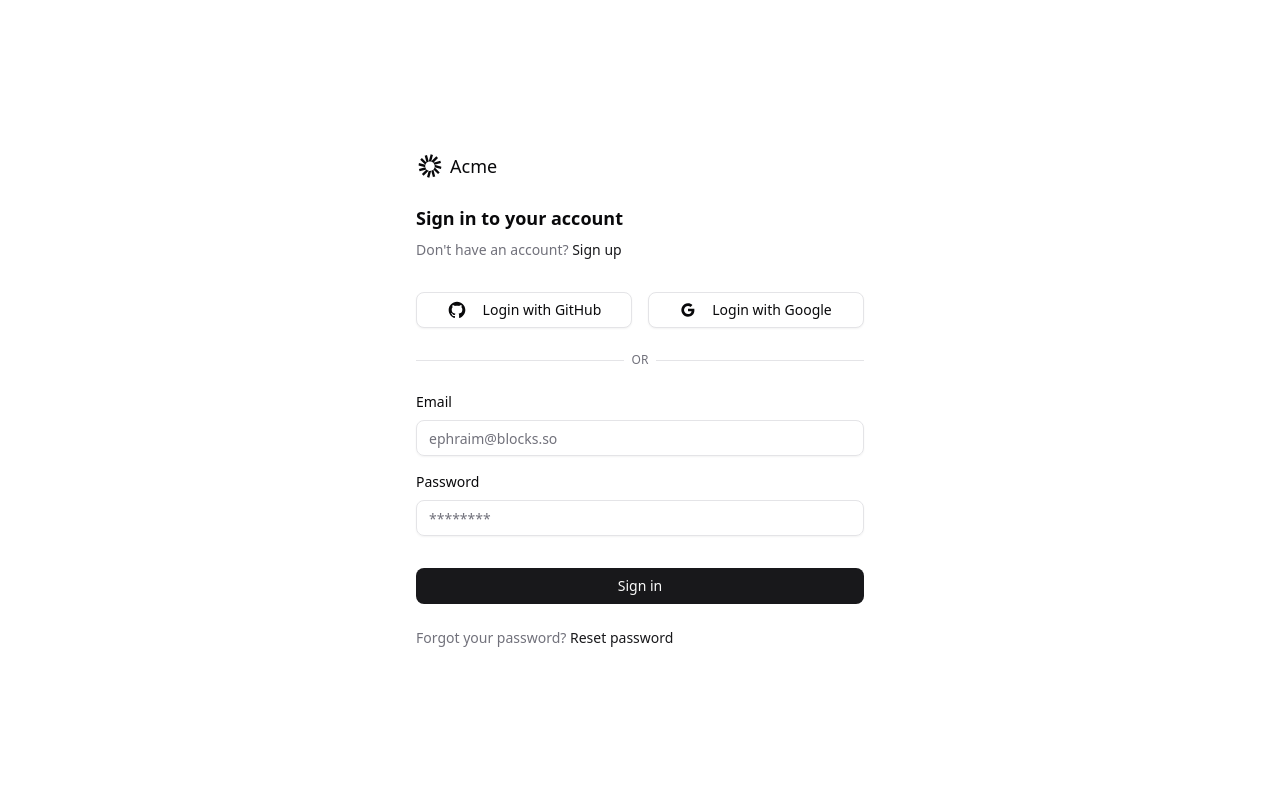
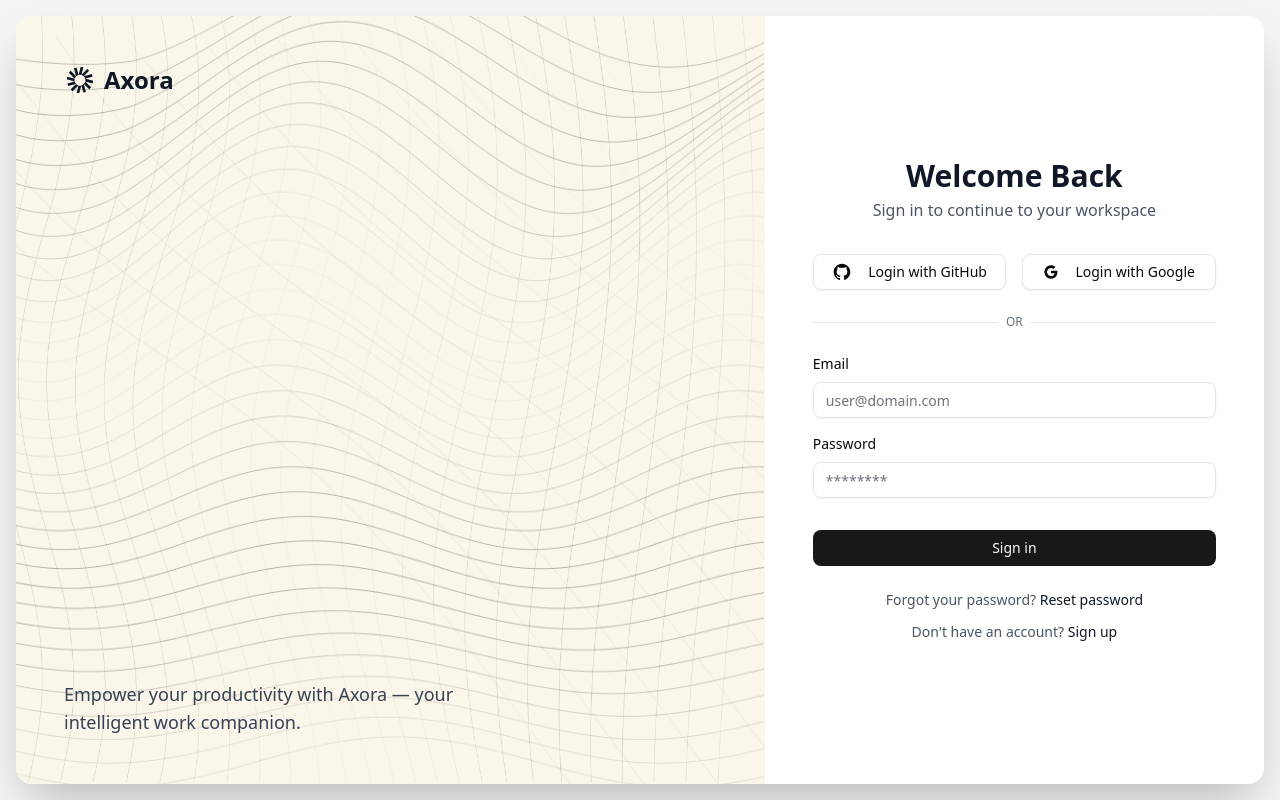
Before and after one commit to Shiyam2002/MVP_UI, a Next.js app in the folder axora/: page / in a window 1280 px wide. Built offline with nearby package versions, Linux system fonts and the light colour scheme.

Commit message:
feat: enhance login component with new layout and social login options

```diff
--- /dev/null
+++ b/axora/src/components/icon/Axora.tsx
@@ -0,0 +1,26 @@
+import { JSX, SVGProps } from "react";
+
+
+const Logo = (props: JSX.IntrinsicAttributes & SVGProps<SVGSVGElement>) => (
+    <svg
+        fill="currentColor"
+        height="48"
+        viewBox="0 0 40 48"
+        width="40"
+        {...props}
+    >
+        <clipPath id="a">
+            <path d="m0 0h40v48h-40z" />
+        </clipPath>
+        <g clipPath="url(#a)">
+            <path d="m25.0887 5.05386-3.933-1.05386-3.3145 12.3696-2.9923-11.16736-3.9331 1.05386 3.233 12.0655-8.05262-8.0526-2.87919 2.8792 8.83271 8.8328-10.99975-2.9474-1.05385625 3.933 12.01860625 3.2204c-.1376-.5935-.2104-1.2119-.2104-1.8473 0-4.4976 3.646-8.1436 8.1437-8.1436 4.4976 0 8.1436 3.646 8.1436 8.1436 0 .6313-.0719 1.2459-.2078 1.8359l10.9227 2.9267 1.0538-3.933-12.0664-3.2332 11.0005-2.9476-1.0539-3.933-12.0659 3.233 8.0526-8.0526-2.8792-2.87916-8.7102 8.71026z" />
+            <path d="m27.8723 26.2214c-.3372 1.4256-1.0491 2.7063-2.0259 3.7324l7.913 7.9131 2.8792-2.8792z" />
+            <path d="m25.7665 30.0366c-.9886 1.0097-2.2379 1.7632-3.6389 2.1515l2.8794 10.746 3.933-1.0539z" />
+            <path d="m21.9807 32.2274c-.65.1671-1.3313.2559-2.0334.2559-.7522 0-1.4806-.102-2.1721-.2929l-2.882 10.7558 3.933 1.0538z" />
+            <path d="m17.6361 32.1507c-1.3796-.4076-2.6067-1.1707-3.5751-2.1833l-7.9325 7.9325 2.87919 2.8792z" />
+            <path d="m13.9956 29.8973c-.9518-1.019-1.6451-2.2826-1.9751-3.6862l-10.95836 2.9363 1.05385 3.933z" />
+        </g>
+    </svg>
+);
+
+export default Logo;
--- /dev/null
+++ b/axora/src/components/icon/GitHub.tsx
@@ -0,0 +1,13 @@
+import { SVGProps } from "react";
+
+const GitHubIcon = (props: SVGProps<SVGSVGElement>) => (
+    <svg
+        fill="currentColor"
+        viewBox="0 0 24 24"
+        {...props}
+    >
+        <path d="M12.001 2C6.47598 2 2.00098 6.475 2.00098 12C2.00098 16.425 4.86348 20.1625 8.83848 21.4875C9.33848 21.575 9.52598 21.275 9.52598 21.0125C9.52598 20.775 9.51348 19.9875 9.51348 19.15C7.00098 19.6125 6.35098 18.5375 6.15098 17.975C6.03848 17.6875 5.55098 16.8 5.12598 16.5625C4.77598 16.375 4.27598 15.9125 5.11348 15.9C5.90098 15.8875 6.46348 16.625 6.65098 16.925C7.55098 18.4375 8.98848 18.0125 9.56348 17.75C9.65098 17.1 9.91348 16.6625 10.201 16.4125C7.97598 16.1625 5.65098 15.3 5.65098 11.475C5.65098 10.3875 6.03848 9.4875 6.67598 8.7875C6.57598 8.5375 6.22598 7.5125 6.77598 6.1375C6.77598 6.1375 7.61348 5.875 9.52598 7.1625C10.326 6.9375 11.176 6.825 12.026 6.825C12.876 6.825 13.726 6.9375 14.526 7.1625C16.4385 5.8625 17.276 6.1375 17.276 6.1375C17.826 7.5125 17.476 8.5375 17.376 8.7875C18.0135 9.4875 18.401 10.375 18.401 11.475C18.401 15.3125 16.0635 16.1625 13.8385 16.4125C14.201 16.725 14.5135 17.325 14.5135 18.2625C14.5135 19.6 14.501 20.675 14.501 21.0125C14.501 21.275 14.6885 21.5875 15.1885 21.4875C19.259 20.1133 21.9999 16.2963 22.001 12C22.001 6.475 17.526 2 12.001 2Z" />
+    </svg>
+);
+
+export default GitHubIcon;
--- /dev/null
+++ b/axora/src/components/icon/Google.tsx
@@ -0,0 +1,13 @@
+import { SVGProps } from "react";
+
+const GoogleIcon = (props: SVGProps<SVGSVGElement>) => (
+    <svg
+        fill="currentColor"
+        viewBox="0 0 24 24"
+        {...props}
+    >
+        <path d="M3.06364 7.50914C4.70909 4.24092 8.09084 2 12 2C14.6954 2 16.959 2.99095 18.6909 4.60455L15.8227 7.47274C14.7864 6.48185 13.4681 5.97727 12 5.97727C9.39542 5.97727 7.19084 7.73637 6.40455 10.1C6.2045 10.7 6.09086 11.3409 6.09086 12C6.09086 12.6591 6.2045 13.3 6.40455 13.9C7.19084 16.2636 9.39542 18.0227 12 18.0227C13.3454 18.0227 14.4909 17.6682 15.3864 17.0682C16.4454 16.3591 17.15 15.3 17.3818 14.05H12V10.1818H21.4181C21.5364 10.8363 21.6 11.5182 21.6 12.2273C21.6 15.2727 20.5091 17.8363 18.6181 19.5773C16.9636 21.1046 14.7 22 12 22C8.09084 22 4.70909 19.7591 3.06364 16.4909C2.38638 15.1409 2 13.6136 2 12C2 10.3864 2.38638 8.85911 3.06364 7.50914Z" />
+    </svg>
+);
+
+export default GoogleIcon;
--- a/axora/src/components/login.tsx
+++ b/axora/src/components/login.tsx
@@ -1,155 +1,128 @@
+"use client";
+
 import { Button } from "@/src/components/ui/button";
 import { Input } from "@/src/components/ui/input";
 import { Label } from "@/src/components/ui/label";
 import { Separator } from "@/src/components/ui/separator";
-import { JSX, SVGProps } from "react";
 
-const GitHubIcon = (
-    props: JSX.IntrinsicAttributes & SVGProps<SVGSVGElement>
-) => (
-    <svg fill="currentColor" viewBox="0 0 24 24" {...props}>
-        <path d="M12.001 2C6.47598 2 2.00098 6.475 2.00098 12C2.00098 16.425 4.86348 20.1625 8.83848 21.4875C9.33848 21.575 9.52598 21.275 9.52598 21.0125C9.52598 20.775 9.51348 19.9875 9.51348 19.15C7.00098 19.6125 6.35098 18.5375 6.15098 17.975C6.03848 17.6875 5.55098 16.8 5.12598 16.5625C4.77598 16.375 4.27598 15.9125 5.11348 15.9C5.90098 15.8875 6.46348 16.625 6.65098 16.925C7.55098 18.4375 8.98848 18.0125 9.56348 17.75C9.65098 17.1 9.91348 16.6625 10.201 16.4125C7.97598 16.1625 5.65098 15.3 5.65098 11.475C5.65098 10.3875 6.03848 9.4875 6.67598 8.7875C6.57598 8.5375 6.22598 7.5125 6.77598 6.1375C6.77598 6.1375 7.61348 5.875 9.52598 7.1625C10.326 6.9375 11.176 6.825 12.026 6.825C12.876 6.825 13.726 6.9375 14.526 7.1625C16.4385 5.8625 17.276 6.1375 17.276 6.1375C17.826 7.5125 17.476 8.5375 17.376 8.7875C18.0135 9.4875 18.401 10.375 18.401 11.475C18.401 15.3125 16.0635 16.1625 13.8385 16.4125C14.201 16.725 14.5135 17.325 14.5135 18.2625C14.5135 19.6 14.501 20.675 14.501 21.0125C14.501 21.275 14.6885 21.5875 15.1885 21.4875C19.259 20.1133 21.9999 16.2963 22.001 12C22.001 6.475 17.526 2 12.001 2Z" />
-    </svg>
-);
-
-const GoogleIcon = (
-    props: JSX.IntrinsicAttributes & SVGProps<SVGSVGElement>
-) => (
-    <svg fill="currentColor" viewBox="0 0 24 24" {...props}>
-        <path d="M3.06364 7.50914C4.70909 4.24092 8.09084 2 12 2C14.6954 2 16.959 2.99095 18.6909 4.60455L15.8227 7.47274C14.7864 6.48185 13.4681 5.97727 12 5.97727C9.39542 5.97727 7.19084 7.73637 6.40455 10.1C6.2045 10.7 6.09086 11.3409 6.09086 12C6.09086 12.6591 6.2045 13.3 6.40455 13.9C7.19084 16.2636 9.39542 18.0227 12 18.0227C13.3454 18.0227 14.4909 17.6682 15.3864 17.0682C16.4454 16.3591 17.15 15.3 17.3818 14.05H12V10.1818H21.4181C21.5364 10.8363 21.6 11.5182 21.6 12.2273C21.6 15.2727 20.5091 17.8363 18.6181 19.5773C16.9636 21.1046 14.7 22 12 22C8.09084 22 4.70909 19.7591 3.06364 16.4909C2.38638 15.1409 2 13.6136 2 12C2 10.3864 2.38638 8.85911 3.06364 7.50914Z" />
-    </svg>
-);
-
-const Logo = (props: JSX.IntrinsicAttributes & SVGProps<SVGSVGElement>) => (
-    <svg
-        fill="currentColor"
-        height="48"
-        viewBox="0 0 40 48"
-        width="40"
-        {...props}
-    >
-        <clipPath id="a">
-            <path d="m0 0h40v48h-40z" />
-        </clipPath>
-        <g clipPath="url(#a)">
-            <path d="m25.0887 5.05386-3.933-1.05386-3.3145 12.3696-2.9923-11.16736-3.9331 1.05386 3.233 12.0655-8.05262-8.0526-2.87919 2.8792 8.83271 8.8328-10.99975-2.9474-1.05385625 3.933 12.01860625 3.2204c-.1376-.5935-.2104-1.2119-.2104-1.8473 0-4.4976 3.646-8.1436 8.1437-8.1436 4.4976 0 8.1436 3.646 8.1436 8.1436 0 .6313-.0719 1.2459-.2078 1.8359l10.9227 2.9267 1.0538-3.933-12.0664-3.2332 11.0005-2.9476-1.0539-3.933-12.0659 3.233 8.0526-8.0526-2.8792-2.87916-8.7102 8.71026z" />
-            <path d="m27.8723 26.2214c-.3372 1.4256-1.0491 2.7063-2.0259 3.7324l7.913 7.9131 2.8792-2.8792z" />
-            <path d="m25.7665 30.0366c-.9886 1.0097-2.2379 1.7632-3.6389 2.1515l2.8794 10.746 3.933-1.0539z" />
-            <path d="m21.9807 32.2274c-.65.1671-1.3313.2559-2.0334.2559-.7522 0-1.4806-.102-2.1721-.2929l-2.882 10.7558 3.933 1.0538z" />
-            <path d="m17.6361 32.1507c-1.3796-.4076-2.6067-1.1707-3.5751-2.1833l-7.9325 7.9325 2.87919 2.8792z" />
-            <path d="m13.9956 29.8973c-.9518-1.019-1.6451-2.2826-1.9751-3.6862l-10.95836 2.9363 1.05385 3.933z" />
-        </g>
-    </svg>
-);
+import GitHubIcon from "@/src/components/icon/GitHub";
+import GoogleIcon from "@/src/components/icon/Google";
+import Logo from "./icon/Axora";
+import SmoothWavyCanvas from "./ui/SmoothWavyCanvas";
 
 export default function Login04() {
     return (
-        <div className="flex items-center justify-center min-h-screen">
-            <div className="flex flex-1 flex-col justify-center px-4 py-10 lg:px-6">
-                <div className="sm:mx-auto sm:w-full sm:max-w-md">
-                    <div className="flex items-center space-x-1.5">
-                        <Logo
-                            className="h-7 w-7 text-foreground dark:text-foreground"
-                            aria-hidden={true}
+        <div className="h-screen bg-gray-100 flex items-center justify-center p-4">
+            <div className="w-full h-full bg-white rounded-2xl shadow-2xl overflow-hidden flex">
+
+                {/* LEFT SIDE — 60% matching ATG style */}
+                <div className="hidden lg:flex lg:w-[60%] relative overflow-hidden flex-col justify-between p-12">
+                    <SmoothWavyCanvas
+                        backgroundColor="#faf6e9ff"
+                        primaryColor="10, 10, 10"
+                        secondaryColor="30, 30, 30"
+                        accentColor="50,50,50"
+                        lineOpacity={1.5}
+                        animationSpeed={0.004}
                     />
-                        <p className="font-medium text-lg text-foreground dark:text-foreground">
-                            Acme
+
+                    {/* Logo + Branding */}
+                    <div className="relative z-10 flex items-center gap-2">
+                        <Logo className="h-8 w-8 text-gray-900" />
+                        <h1 className="text-2xl font-semibold text-gray-900">Axora</h1>
+                    </div>
+
+                    {/* Message Text */}
+                    <p className="relative z-10 text-gray-700 text-lg max-w-md">
+                        Empower your productivity with Axora — your intelligent work companion.
                     </p>
                 </div>
-                    <h3 className="mt-6 text-lg font-semibold text-foreground dark:text-foreground">
-                        Sign in to your account
-                    </h3>
-                    <p className="mt-2 text-sm text-muted-foreground dark:text-muted-foreground">
-                        Don&apos;t have an account?{" "}
-                        <a
-                            href="#"
-                            className="font-medium text-primary hover:text-primary/90 dark:text-primary hover:dark:text-primary/90"
-                        >
-                            Sign up
-                        </a>
-                    </p>
-                    <div className="mt-8 flex flex-col items-center space-y-2 sm:flex-row sm:space-x-4 sm:space-y-0">
-                        <Button
-                            variant="outline"
-                            className="flex-1 items-center justify-center space-x-2 py-2"
-                            asChild
-                        >
+
+                {/* RIGHT SIDE — 40% login form */}
+                <div className="w-full lg:w-[40%] flex items-center justify-center p-8 lg:p-12">
+                    <div className="w-full max-w-md">
+
+                        {/* Mobile Logo */}
+                        <div className="lg:hidden flex items-center gap-2 mb-12">
+                            <Logo className="h-7 w-7 text-gray-900" />
+                            <h1 className="text-2xl font-semibold text-gray-900">Axora</h1>
+                        </div>
+
+                        {/* Header */}
+                        <div className="text-center space-y-1 mb-8">
+                            <h2 className="text-3xl font-bold text-gray-900">Welcome Back</h2>
+                            <p className="text-gray-600">Sign in to continue to your workspace</p>
+                        </div>
+
+                        {/* Social Login */}
+                        <div className="flex flex-col items-center space-y-2 sm:flex-row sm:space-x-4 sm:space-y-0">
+                            <Button variant="outline" className="flex-1 space-x-2 py-2" asChild>
                                 <a href="#">
-                                <GitHubIcon className="size-5" aria-hidden={true} />
+                                    <GitHubIcon className="size-5" />
                                     <span className="text-sm font-medium">Login with GitHub</span>
                                 </a>
                             </Button>
-                        <Button
-                            variant="outline"
-                            className="mt-2 flex-1 items-center justify-center space-x-2 py-2 sm:mt-0"
-                            asChild
-                        >
+
+                            <Button variant="outline" className="flex-1 space-x-2 py-2" asChild>
                                 <a href="#">
-                                <GoogleIcon className="size-4" aria-hidden={true} />
+                                    <GoogleIcon className="size-4" />
                                     <span className="text-sm font-medium">Login with Google</span>
                                 </a>
                             </Button>
                         </div>
 
+                        {/* Divider */}
                         <div className="relative my-6">
                             <div className="absolute inset-0 flex items-center">
                                 <Separator className="w-full" />
                             </div>
                             <div className="relative flex justify-center text-xs uppercase">
-                            <span className="bg-background px-2 text-muted-foreground">
+                                <span className="bg-white px-2 text-gray-500">
                                     or
                                 </span>
                             </div>
                         </div>
 
-                    <form action="#" method="post" className="mt-6 space-y-4">
+                        {/* Email + Password */}
+                        <form className="space-y-4">
                             <div>
-                            <Label
-                                htmlFor="email-login-04"
-                                className="text-sm font-medium text-foreground dark:text-foreground"
-                            >
+                                <Label htmlFor="email" className="text-sm font-medium">
                                     Email
                                 </Label>
-                            <Input
-                                type="email"
-                                id="email-login-04"
-                                name="email-login-04"
-                                autoComplete="email"
-                                placeholder="ephraim@blocks.so"
-                                className="mt-2"
-                            />
+                                <Input id="email" type="email" placeholder="user@domain.com" className="mt-2" />
                             </div>
+
                             <div>
-                            <Label
-                                htmlFor="password-login-04"
-                                className="text-sm font-medium text-foreground dark:text-foreground"
-                            >
+                                <Label htmlFor="password" className="text-sm font-medium">
                                     Password
                                 </Label>
-                            <Input
-                                type="password"
-                                id="password-login-04"
-                                name="password-login-04"
-                                autoComplete="password"
-                                placeholder="********"
-                                className="mt-2"
-                            />
+                                <Input id="password" type="password" placeholder="********" className="mt-2" />
                             </div>
+
                             <Button type="submit" className="mt-4 w-full py-2 font-medium">
                                 Sign in
                             </Button>
                         </form>
-                    <p className="mt-6 text-sm text-muted-foreground dark:text-muted-foreground">
+
+                        {/* Forgot Password */}
+                        <p className="mt-6 text-sm text-gray-600 text-center">
                             Forgot your password?{" "}
-                        <a
-                            href="#"
-                            className="font-medium text-primary hover:text-primary/90 dark:text-primary hover:dark:text-primary/90"
-                        >
+                            <a href="#" className="font-medium text-gray-900 hover:underline">
                                 Reset password
+                            </a>
+                        </p>
+
+                        {/* Sign up link */}
+                        <p className="mt-3 text-sm text-gray-600 text-center">
+                            Don&apos;t have an account?{" "}
+                            <a href="#" className="font-medium text-gray-900 hover:underline">
+                                Sign up
                             </a>
                         </p>
                     </div>
                 </div>
+
+            </div>
         </div>
     );
 }
```
Also changed, not shown: axora/src/components/ui/SmoothWavyCanvas.tsx (+1 -10 lines). Lines whose indentation alone changed are shown as unchanged.
